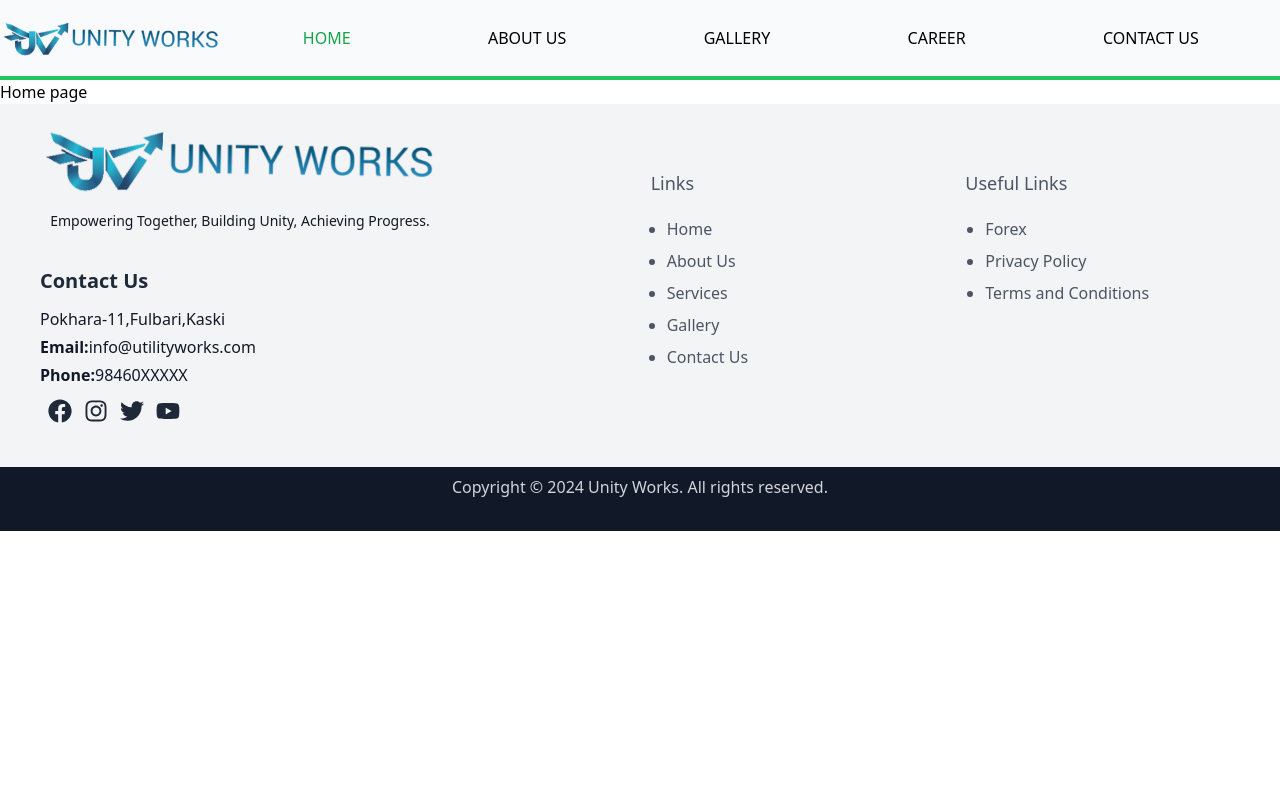
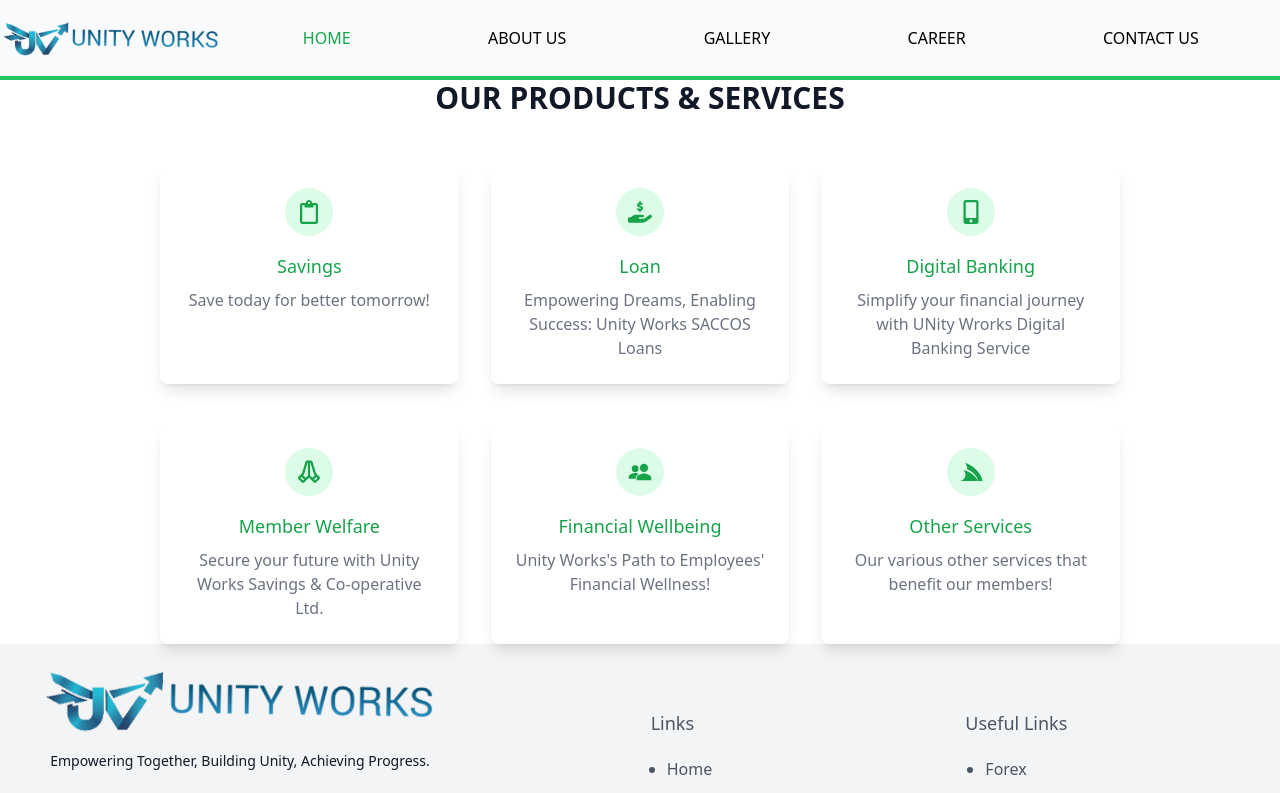
Before and after one commit to sajagsubedi/UnityWorks, a Next.js app: page / in a window 1280 px wide. Shown: the top 793 px of the page. Built offline with nearby package versions, Linux system fonts and the light colour scheme.

Commit message:
Services Section added

```diff
--- a/src/app/page.tsx
+++ b/src/app/page.tsx
@@ -1,9 +1,10 @@
-import React from 'react'
+import React from "react";
+import { Services } from "@/components";
 
 export default function Page() {
   return (
     <main>
-      Home page
-      </main>
-  )
+      <Services />
+    </main>
+  );
 }
--- /dev/null
+++ b/src/components/Services.tsx
@@ -0,0 +1,64 @@
+import { FaRegClipboard, FaMobileAlt, FaServicestack } from "react-icons/fa"
+import { IoPeopleSharp } from "react-icons/io5";
+import { FaHandHoldingDollar } from "react-icons/fa6";
+ import { PiHandsPrayingBold } from "react-icons/pi";
+
+const services = [
+  {
+    icon: FaRegClipboard,
+    title: "Savings",
+    description: "Save today for better tomorrow!",
+  },
+  {
+    icon: FaHandHoldingDollar,
+    title: "Loan",
+    description: "Empowering Dreams, Enabling Success: Unity Works SACCOS Loans",
+  },
+  {
+    icon: FaMobileAlt,
+    title: "Digital Banking",
+    description: "Simplify your financial journey with UNity Wrorks Digital Banking Service",
+  },
+  {
+    icon: PiHandsPrayingBold,
+    title: "Member Welfare",
+    description: "Secure your future with Unity Works Savings & Co-operative Ltd.",
+  },
+  {
+    icon: IoPeopleSharp,
+    title: "Financial Wellbeing",
+    description: "Unity Works's Path to Employees' Financial Wellness!",
+  },
+  {
+    icon: FaServicestack,
+    title: "Other Services",
+    description: "Our various other services that benefit our members!",
+  },
+]
+
+export default function Services() {
+  return (
+    <section className="w-full px-[10vw]">
+      <div className="mx-auto px-4 sm:px-6 lg:px-8 ">
+        <h2 className="text-3xl font-extrabold text-gray-900 text-center mb-12">
+          OUR PRODUCTS & SERVICES
+        </h2>
+        <div className="grid grid-cols-1 gap-x-8 gap-y-10 md:grid-cols-2 lg:grid-cols-3">
+          {services.map((service, index) => (
+            <div
+              key={index}
+              className="bg-white overflow-hidden shadow-lg rounded-lg hover:shadow-2xl transition-shadow duration-300 ease-in-out ">
+              <div className="p-6">
+                <div className="flex items-center justify-center w-12 h-12 mx-auto bg-green-100 rounded-full">
+                  <service.icon className="w-6 h-6 text-green-600" />
+                </div>
+                <h3 className="mt-4 text-lg font-medium text-green-600 text-center">{service.title}</h3>
+                <p className="mt-2 text-base text-gray-500 text-center">{service.description}</p>
+              </div>
+            </div>
+          ))}
+        </div>
+      </div>
+    </section>
+  )
+}
--- a/src/components/index.tsx
+++ b/src/components/index.tsx
@@ -1,3 +1,5 @@
 import Header from "./Header";
 import Footer from "./Footer";
-export {Header,Footer}
+import Services from "./Services";
+
+export {Header,Footer,Services}
```
